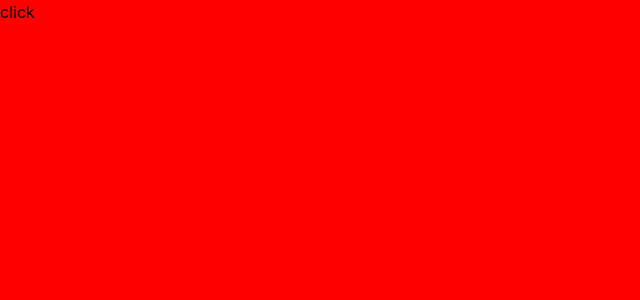
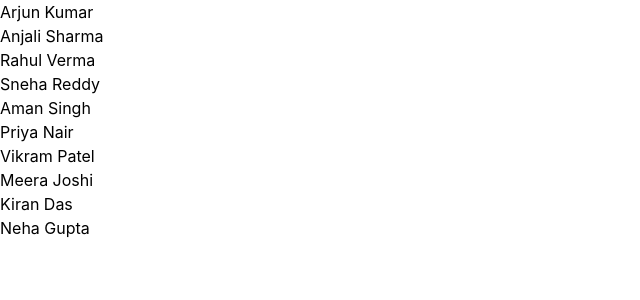
Before and after one commit to shifa-yasmin/react-advance-topic, a React (Vite) app: page / in a window 1280 px wide. Shown: the top 300 px of the page, without its empty margins (0-640 px from the left). Built offline with nearby package versions, Linux system fonts and the light colour scheme; data requests are answered from the project's data file.

Commit message:
router-dom

```diff
--- a/db.json
+++ b/db.json
@@ -1,49 +1,84 @@
 {
-  "user": [
+  "students": [
     {
-      "name": [],
-      "id": "wF_J5pKNfxk"
+      "id": 1,
+      "name": "Arjun Kumar",
+      "age": 20,
+      "course": "B.Tech",
+      "department": "Computer Science",
+      "city": "Bengaluru"
     },
     {
-      "name": "shifa",
-      "id": "OQCOwsfgPZ8"
+      "id": 2,
+      "name": "Anjali Sharma",
+      "age": 21,
+      "course": "BCA",
+      "department": "Information Technology",
+      "city": "Mumbai"
     },
     {
-      "name": "safa",
-      "id": "OJmSk4UCNkg"
+      "id": 3,
+      "name": "Rahul Verma",
+      "age": 22,
+      "course": "B.Sc",
+      "department": "Mathematics",
+      "city": "Delhi"
     },
     {
-      "name": "chinju",
-      "id": "rSi1AphsV0Q"
+      "id": 4,
+      "name": "Sneha Reddy",
+      "age": 20,
+      "course": "B.Com",
+      "department": "Commerce",
+      "city": "Hyderabad"
     },
     {
-      "name": "sachu",
-      "id": "3iKxQ6gLQK4"
+      "id": 5,
+      "name": "Aman Singh",
+      "age": 23,
+      "course": "MBA",
+      "department": "Management",
+      "city": "Pune"
     },
     {
-      "name": "minnu",
-      "id": "X5TSQNyJMgE"
+      "id": 6,
+      "name": "Priya Nair",
+      "age": 21,
+      "course": "B.Tech",
+      "department": "Electronics",
+      "city": "Kochi"
     },
     {
-      "name": "shanu",
-      "id": "p9aiGWsWF50"
+      "id": 7,
+      "name": "Vikram Patel",
+      "age": 22,
+      "course": "BCA",
+      "department": "Computer Applications",
+      "city": "Ahmedabad"
     },
     {
-      "name": "shamna",
-      "id": "Kn93DFIl5t8"
+      "id": 8,
+      "name": "Meera Joshi",
+      "age": 20,
+      "course": "B.Sc",
+      "department": "Physics",
+      "city": "Jaipur"
     },
     {
-      "name": "hamna",
-      "id": "Dx4N4CdvVpc"
+      "id": 9,
+      "name": "Kiran Das",
+      "age": 21,
+      "course": "B.Tech",
+      "department": "Mechanical",
+      "city": "Chennai"
     },
     {
-      "name": "alllu",
-      "id": "cvacw6Hzzvo"
-    },
-    {
-      "name": "lallu",
-      "id": "569eSipmkiw"
+      "id": 10,
+      "name": "Neha Gupta",
+      "age": 22,
+      "course": "MCA",
+      "department": "Computer Science",
+      "city": "Lucknow"
     }
-  ],
-  "$schema": "./node_modules/json-server/schema.json"
+  ]
 }
--- /dev/null
+++ b/src/About.jsx
@@ -0,0 +1,9 @@
+import React from 'react'
+
+const About = () => {
+  return (
+    <div>About</div>
+  )
+}
+
+export default About
--- a/src/App.jsx
+++ b/src/App.jsx
@@ -1,17 +1,17 @@
-import  { useReducer } from 'react'
-
-const reducer=(state,action)=>{
-  if(action.type==="toggle"){
-    return state==="red"?"pink":"red"
-  }
-}
+// import React from 'react'
+import {BrowserRouter, Route, Routes} from "react-router-dom"
+import Home from "./Home"
+import About from "./About"
 const App = () => {
-    const [state,dispatch]=useReducer(reducer,"red")
   return (
-    <div style={{background:state, height:"100vh"}}>
-      <button onClick={()=>dispatch({type:"toggle"})}>click</button>
+    <div>
+        <BrowserRouter>
+        <Routes>
+            <Route path="/" element={<Home/>}/>
+             <Route path="/about/:id" element={<About/>}/>
+        </Routes>
+        </BrowserRouter>
     </div>
   )
 }
-
 export default App
--- /dev/null
+++ b/src/Home.jsx
@@ -0,0 +1,28 @@
+import  {  useEffect, useState } from 'react'
+import axios from "axios"
+import { Link} from 'react-router-dom'
+const Home = () => {
+
+    const [data,setData]=useState([])
+    useEffect(()=>{
+        axios.get("http://localhost:3000/students")
+        .then((res)=>{
+            setData(res.data);
+            console.log(res.data);
+
+        })
+    },[])
+  return (
+   <ul>
+     <div>
+     {data.map((n)=>(
+    <li key={n.id}>
+    <Link to={`/about/${n.id}`}>{n.name}</Link>
+      </li>
+     ))}
+    </div>
+   </ul>
+  )
+}
+
+export default Home
```
